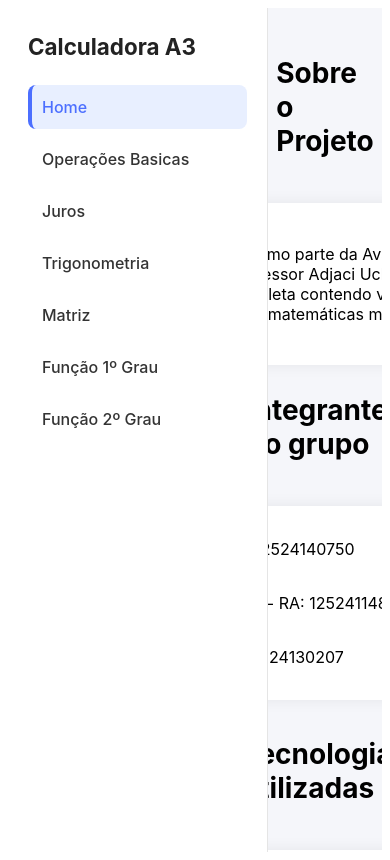
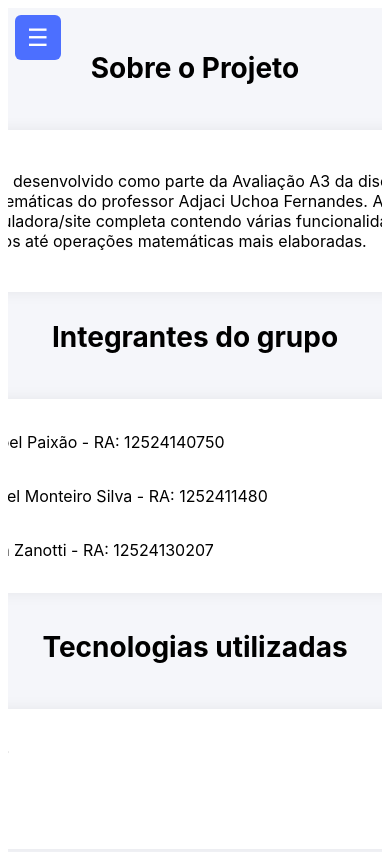
Before and after one commit to LucasManoel1337/CalculadoraA3, an Angular app: page / in a window 390 px wide. Built offline with nearby package versions, Linux system fonts and the light colour scheme.

Commit message:
Ajuste de menu lateral

```diff
--- a/src/app/app.css
+++ b/src/app/app.css
@@ -69,3 +69,49 @@
   padding: 25px 35px;
   overflow-y: auto;
 }
+
+/* BOTÃO HAMBURGUER MOBILE */
+.hamburger {
+  display: none; /* só aparece no mobile */
+  position: fixed;
+  top: 15px;
+  left: 15px;
+  font-size: 24px;
+  background: #4c6fff;
+  color: #fff;
+  border: none;
+  border-radius: 6px;
+  padding: 8px 12px;
+  z-index: 1001;
+  cursor: pointer;
+  transition: background 0.2s;
+}
+
+.hamburger:hover {
+  background: #2f4eda;
+}
+
+/* MOBILE RESPONSIVE */
+@media (max-width: 768px) {
+  .sidebar {
+    position: fixed;
+    top: 0;
+    left: 0;
+    height: 100%;
+    transform: translateX(-100%);
+    z-index: 1000;
+    transition: transform 0.3s ease;
+  }
+
+  .sidebar.open {
+    transform: translateX(0);
+  }
+
+  .hamburger {
+    display: block;
+  }
+
+  .content {
+    padding: 20px 10px; /* menos padding no mobile */
+  }
+}
--- a/src/app/app.html
+++ b/src/app/app.html
@@ -1,6 +1,6 @@
 <div class="layout">
   <!-- MENU -->
-  <aside class="sidebar">
+  <aside class="sidebar" [class.open]="menuAberto">
     <h1 class="logo">Calculadora A3</h1>
 
     <nav class="menu">
@@ -9,7 +9,7 @@
       </a>
 
       <a routerLink="/operacoes-basicas" routerLinkActive="active">
-        Operações Basicas
+        Operações Básicas
       </a>
 
       <a routerLink="/juros" routerLinkActive="active">
@@ -34,8 +34,11 @@
     </nav>
   </aside>
 
+  <!-- BOTÃO HAMBURGUER MOBILE -->
+  <button class="hamburger" (click)="toggleMenu()">☰</button>
+
   <!-- CONTEÚDO -->
-  <main class="content">
+  <main class="content" (click)="fecharMenuMobile()">
     <router-outlet></router-outlet>
   </main>
 </div>
--- a/src/app/app.ts
+++ b/src/app/app.ts
@@ -8,4 +8,14 @@ import { RouterOutlet, RouterLink, RouterLinkActive } from '@angular/router';
   templateUrl: './app.html',
   styleUrls: ['./app.css']
 })
-export class App {}
+export class App {
+  menuAberto = false;
+
+  toggleMenu() {
+    this.menuAberto = !this.menuAberto;
+  }
+
+  fecharMenuMobile() {
+    if (this.menuAberto) this.menuAberto = false;
+  }
+}
```
